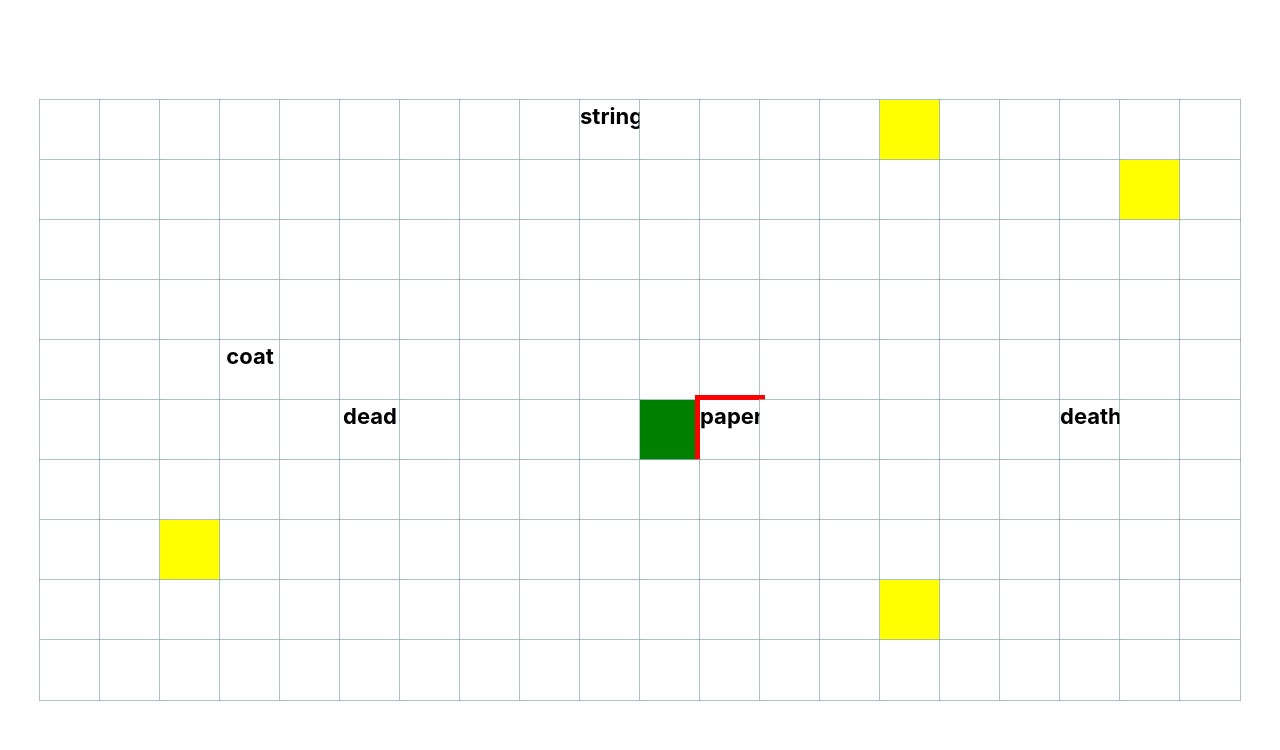
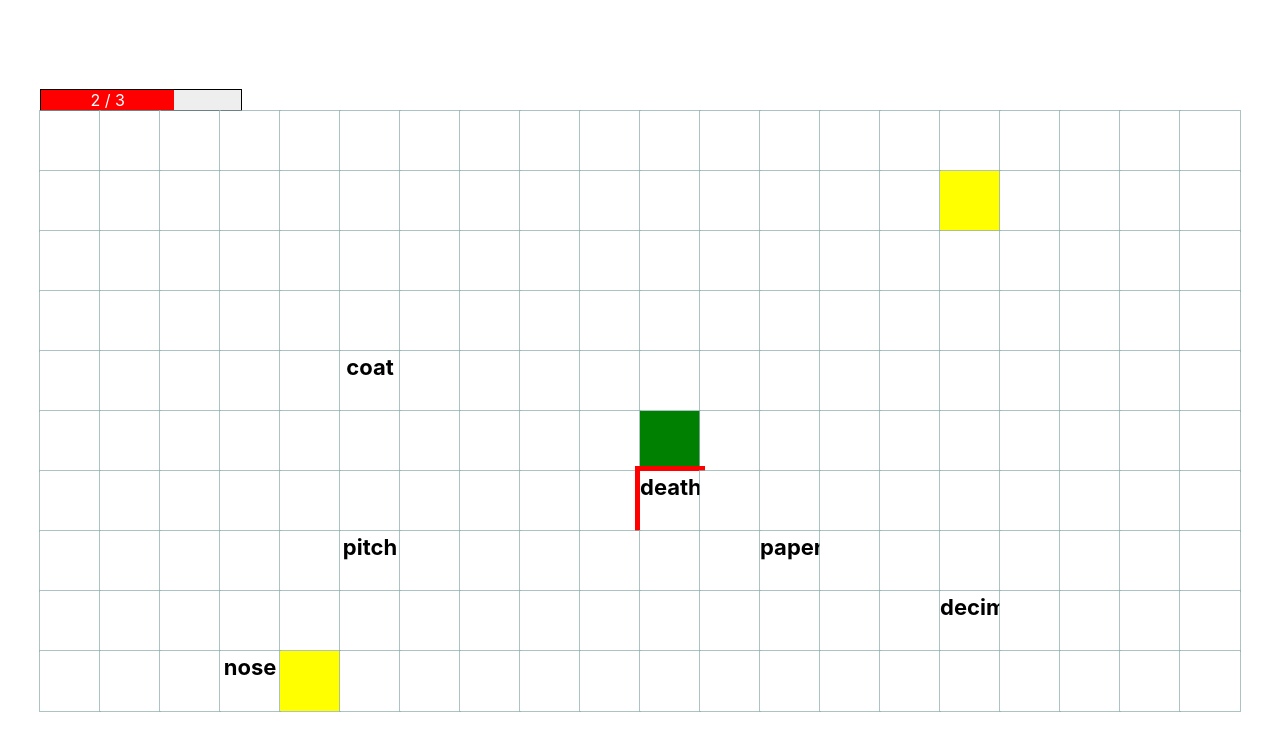
Before and after one commit to PathOfEquanimity/TypingSurvivorLike, a React (Vite) app: page / in a window 1280 px wide. Shown: the top 750 px of the page. Built offline with nearby package versions, Linux system fonts and the light colour scheme.

Commit message:
Fix focus + add life + add wrong typing

```diff
--- a/src/App.tsx
+++ b/src/App.tsx
@@ -59,11 +59,17 @@ function nextStep(current: Pos, target: Pos, visited: Pos[]) {
 // TODO: refactor the game loop to use the requestAnimationFrame, and change the logic to support it, and see if it sovles my problems
 function App() {
     const [init, setInit] = useState(false)
+    const [life, setLife] = useState(MAX_LIFE)
+
     const {createEnemies, getEnemies, setEnemies} = useEnemyStore()
     const {getWords} = useWordStore()
     const gameLogic = (delta: number) => {
-        const enemies = getEnemies()
-        // throw Error;
+          const enemies = getEnemies()
+          if (life <= 0){
+              location.reload();
+              return
+          }
+          let newLife = life
           const visited: Pos[] = [];
           if(!enemies)
               return;
@@ -76,6 +82,7 @@ function App() {
             }
             if (enemy.status == Status.Active && enemy.typedWord == enemy.word){
                 enemy.status = Status.Disabled
+                enemy.focus = false;
             }
 
             if (enemy.status == Status.Inactive) {
@@ -89,13 +96,9 @@ function App() {
             ) {
               enemy.status = Status.Disabled;
               enemy.focus = false;
-            } else if (
-              enemy.position.y == PLAYER_POS.y &&
-              enemy.position.x == PLAYER_POS.x &&
-              enemy.status == Status.Active
-            ) {
-              enemy.status = Status.Disabled;
-              enemy.focus = false;
+              console.log(life, newLife)
+              newLife -= 1
+              console.log(life, newLife)
             } else if (enemy.status == Status.Active) {
                 enemy.timeActivated += delta
                 if (enemy.timeActivated >= MOVEMENT_THRESHOLD){
@@ -106,8 +109,10 @@ function App() {
             }
             return enemy;
           });
+
           new_enemies = focusEnemy(new_enemies);
           setEnemies(new_enemies);
+          setLife(newLife)
     }
 
   const lastTimeRef = useRef(0);
@@ -141,7 +146,7 @@ function App() {
     //
   return (
     <>
-        {/* <LifeBar life={life} maxLife={MAX_LIFE} /> */}
+        <LifeBar life={life} maxLife={MAX_LIFE} />
         <GameMap />
     </>
   );
--- a/src/Enemy.tsx
+++ b/src/Enemy.tsx
@@ -6,16 +6,19 @@ import {
 import { words } from "./words1k.json";
 
 export const constructEnemies = (n: number) => {
+  const DONUT_THRESHOLD = 3
   const scrambled = words.sort(() => Math.random() - 0.5);
   const n_words = scrambled.slice(0, n);
   console.log(n_words);
   return n_words.map((word, i) => {
+      const [ymin, ymax] = [[0, Math.floor(GRID_Y_LENGTH / 2) - DONUT_THRESHOLD], [Math.floor(GRID_Y_LENGTH / 2) + DONUT_THRESHOLD, GRID_Y_LENGTH]][Math.floor(Math.random() * 2)]
+      const [xmin, xmax] = [[0, Math.floor(GRID_X_LENGTH / 2) - DONUT_THRESHOLD], [Math.floor(GRID_X_LENGTH / 2) + DONUT_THRESHOLD, GRID_X_LENGTH]][Math.floor(Math.random() * 2)]
     return {
       name: `s${i}`,
       word: word,
       position: {
-        y: Math.floor(Math.random() * GRID_Y_LENGTH),
-        x: Math.floor(Math.random() * GRID_X_LENGTH),
+        y: Math.floor(Math.random() * (ymax - ymin + 1)) + ymin,
+        x: Math.floor(Math.random() * (xmax - xmin + 1)) + xmin,
       },
       status: Status.Inactive,
       focus: false,
--- a/src/GameMap.tsx
+++ b/src/GameMap.tsx
@@ -1,6 +1,5 @@
 import { EnemyObject, Pos, Status } from "./Enemy.tsx";
 import { Node } from "./Node.tsx";
-import { v4 as uuidv4 } from "uuid";
 import {GRID_Y_LENGTH, GRID_X_LENGTH, PLAYER_POS} from "./constants.tsx"
 import { useEnemyStore } from "./state.tsx";
 
@@ -26,13 +25,14 @@ function GameMap() {
         status = enemy === undefined ? Status.Disabled : enemy.status;
         word = enemy === undefined ? "" : enemy.word;
         focus = enemy === undefined ? false : enemy.focus;
-        key = enemy === undefined ? uuidv4() : enemy.name;
+        key = enemy === undefined ? crypto.randomUUID() : enemy.name;
         typedWord = enemy === undefined ? "" : enemy.typedWord;
       }
 
       currentRow.push(
         <Node
           _typedWord={typedWord}
+          key={key}
           name={key}
           status={status}
           _word={word}
--- a/src/Node.tsx
+++ b/src/Node.tsx
@@ -1,21 +1,6 @@
-import { ChangeEvent, ChangeEventHandler, useContext, useEffect, useState } from "react";
-import { Status, EnemyObject, focusEnemy } from "./Enemy";
-import { useEnemyStore, useWordStore } from "./state";
-
-// NOTE: That's my biggest gripe with the current design
-// Enemy state is updated in two different places, rather than being handled in one
-// But I have no idea how to do decoupling, the globalStore wouldn't help. As I would still be updating the state from two places. The only other idea I can come up with is, game loop responsibility is rendering, and Node responisbility, well is just setting state. For that I need some kind of store, where I can put data, and the loop would take care of it
-
-// NOTE: let's define responsibilities
-// The responsibility of the game loop is:
-// 1. Move enemies
-// 2. Determine win condition
-// Responsibility of Map
-// 1. Display Nodes
-// Responsibility of Node
-// 1. Update state of the enemy based on the word that's being typed
-
-// TODO: now I need to pass something back to the App, which can be done with a global like store
+import { ChangeEvent, useEffect, useState } from "react";
+import { Status } from "./Enemy";
+import { useWordStore } from "./state";
 
 function Node({
   name,
@@ -39,7 +24,14 @@ function Node({
     setTypedWord(_typedWord);
     if (_word != undefined)
         setWordObject(Array.from(_word).map((l, i) => {
-            let new_color = _typedWord[i] == l ? "green" : "black"
+            let new_color;
+            if (_typedWord[i] == undefined){
+                new_color = "black"
+            } else if (_typedWord[i] == l){
+                new_color = "green"
+            } else{
+                new_color = "red"
+            }
             return {letter: l, color: new_color}
         }))
   }, [_typedWord, _word]);
@@ -49,7 +41,6 @@ function Node({
       console.log(e.target.value)
       const filtered = getWords().filter(({key}: {key: string}) => key != name)
       setWords([...filtered, {key: name, typedWord: e.target.value}])
-      //update color
       setWordObject(wordObject?.map((obj, i)=> {
           let new_color = e.target.value[i] == obj.letter ? "green" : obj.color
           return {letter: obj.letter, color: new_color}
@@ -64,13 +55,12 @@ function Node({
   } else if (status == Status.Active) {
     style = { backgroundColor: "" };
   } else if (status == Status.Inactive) style = { backgroundColor: "yellow" };
-   // NOTE: What I want is to create a field, where I display my word, as a list of characters, and as I type, all that's being displayed is the change in colors. So as a first step I can turn word into a a list of nodes, that'll have letter + color. The second step is to create an invisible input button
   return (
     <div key={name} className={"node"} style={style}>
       {status == Status.Active ? (
         <>
           {wordObject?.map(({letter, color}: {letter: string, color: string})=> {
-              return <span style={{color: color, fontSize: "22px", fontWeight: "bold"}}>{letter}</span>
+              return <span key={crypto.randomUUID()} style={{color: color, fontSize: "22px", fontWeight: "bold"}}>{letter}</span>
           })}
           <input
             className="invisibleInput"
@@ -79,7 +69,6 @@ function Node({
             value={typedWord}
             onChange={onWordTyped}
           />
-          {/* <span className="toBeTyped">{_word}</span> */}
         </>
       ) : (
         ""
```
